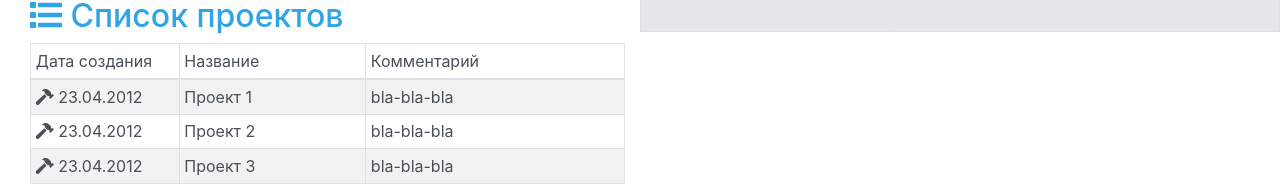
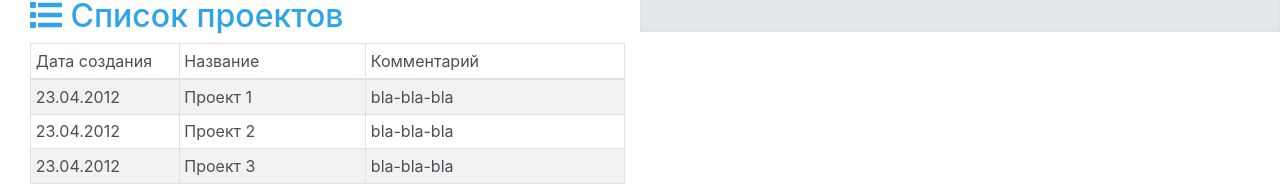
Before and after one commit to AlLevykin/leadersofdigital-ui, a React (Create React App) app: page / in a window 1280 px wide. Shown: the part 768-952 px from the top of the page. Built offline with nearby package versions, Linux system fonts and the light colour scheme.

Commit message:
Update ProjectList.js
delete import Card

```diff
--- a/src/components/ui/ProjectList.js
+++ b/src/components/ui/ProjectList.js
@@ -1,7 +1,6 @@
 import React, {Fragment} from 'react';
 import Row from 'react-bootstrap/Row'
 import Col from 'react-bootstrap/Col'
-import Card from 'react-bootstrap/Card'
 import About from '../containers/About'
 import Table from 'react-bootstrap/Table'
 
@@ -28,9 +27,8 @@ const ProjectList = ({projects}) =>
             <tbody>
             {
              projects.map(project =>
-
             <tr key={project.id} bg="primary" text="white">
-                <td width="25%"><i className="fas fa-hammer"></i> {new Date(project.timestamp).toLocaleString('ru-RU', { year: 'numeric', month: 'numeric', day: 'numeric' })}</td>
+                <td width="25%">{new Date(project.timestamp).toLocaleString('ru-RU', { year: 'numeric', month: 'numeric', day: 'numeric' })}</td>
                 <td>{project.title}</td>
                 <td>{project.description}</td>
             </tr>
```
